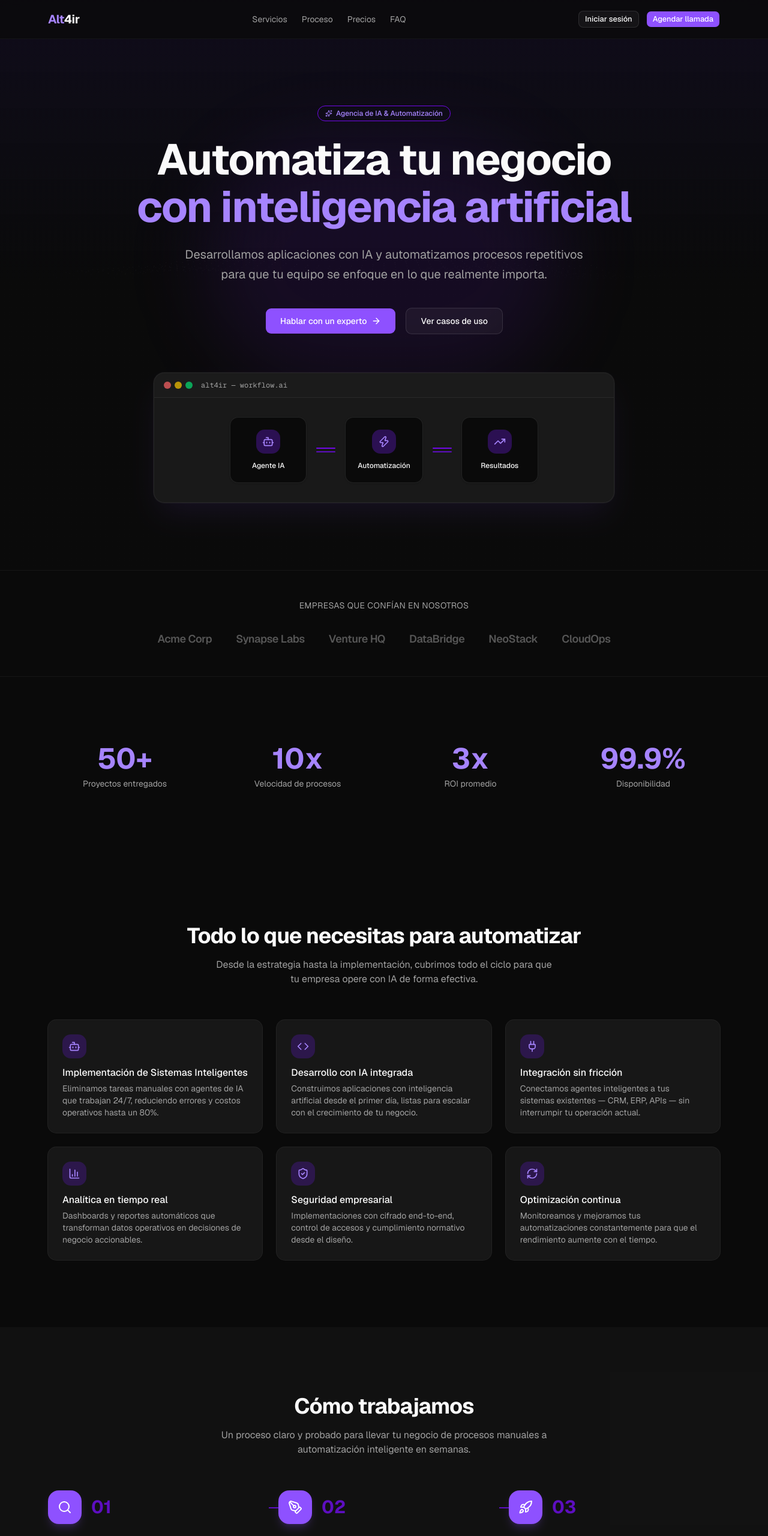
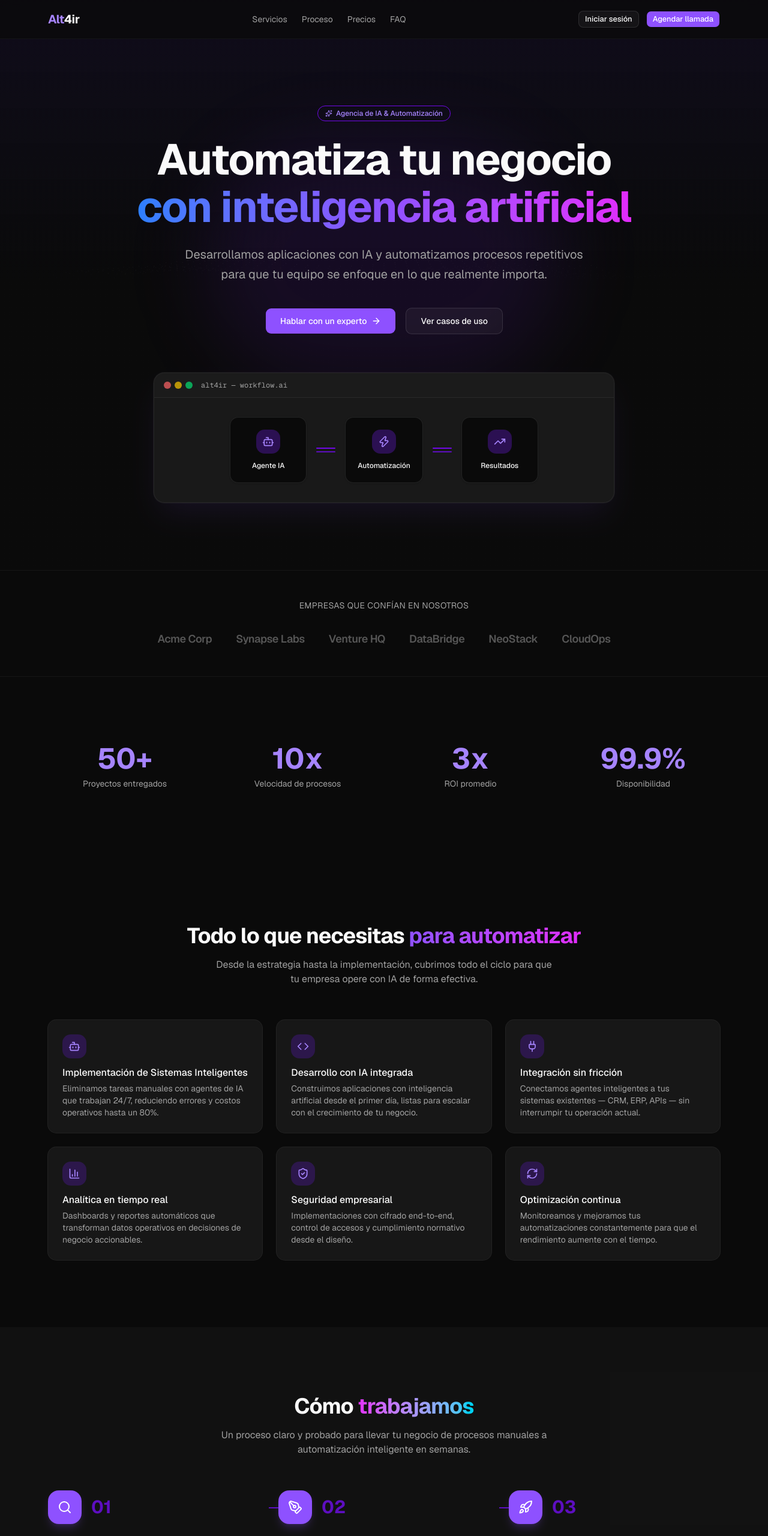
Before and after one commit to jesuslj0/alt4ir-agency, a Next.js app: page / in a window 1280 px wide. Shown: the top 2560 px of the page at 60% size. Built offline with nearby package versions, Linux system fonts and the light colour scheme.

Commit message:
Añadir design.md de stitch 2.0 y actualizar el fondo y los colores de los títulos

```diff
--- a/app/page.tsx
+++ b/app/page.tsx
@@ -14,11 +14,13 @@ import CTABanner from "@/components/sections/CTABanner"
 export default function Home() {
   return (
     <>
-      <DottedSurface />
       <Navbar />
       <main>
-        <Hero />
-        <LogoBar />
+        <div className="relative overflow-hidden">
+          <DottedSurface />
+          <Hero />
+          <LogoBar />
+        </div>
         <Stats />
         <Features />
         <HowItWorks />
--- a/components/sections/CTABanner.tsx
+++ b/components/sections/CTABanner.tsx
@@ -13,7 +13,10 @@ export default function CTABanner() {
 
           <div className="relative">
             <h2 className="text-3xl font-bold tracking-tight text-white md:text-4xl">
-              ¿Listo para automatizar tu negocio?
+              ¿Listo para automatizar{" "}
+              <span className="bg-gradient-to-r from-fuchsia-300 to-cyan-300 bg-clip-text text-transparent">
+                tu negocio?
+              </span>
             </h2>
             <p className="mt-4 text-violet-100 max-w-xl mx-auto">
               Agenda una llamada gratuita y descubre en 30 minutos cómo la IA puede transformar tus procesos más críticos.
--- a/components/sections/FAQ.tsx
+++ b/components/sections/FAQ.tsx
@@ -44,7 +44,10 @@ export default function FAQ() {
       <div className="max-w-6xl mx-auto px-4">
         <div className="text-center mb-14">
           <h2 className="text-3xl font-bold tracking-tight md:text-4xl">
-            Preguntas frecuentes
+            Preguntas{" "}
+            <span className="bg-gradient-to-r from-fuchsia-500 to-cyan-400 bg-clip-text text-transparent">
+              frecuentes
+            </span>
           </h2>
           <p className="mt-4 text-muted-foreground max-w-xl mx-auto">
             Todo lo que necesitas saber antes de automatizar con Alt4ir.
--- a/components/sections/Features.tsx
+++ b/components/sections/Features.tsx
@@ -46,7 +46,10 @@ export default function Features() {
       <div className="max-w-6xl mx-auto px-4">
         <div className="text-center mb-14">
           <h2 className="text-3xl font-bold tracking-tight md:text-4xl">
-            Todo lo que necesitas para automatizar
+            Todo lo que necesitas{" "}
+            <span className="bg-gradient-to-r from-violet-500 to-fuchsia-500 bg-clip-text text-transparent">
+              para automatizar
+            </span>
           </h2>
           <p className="mt-4 text-muted-foreground max-w-xl mx-auto">
             Desde la estrategia hasta la implementación, cubrimos todo el ciclo para que tu empresa opere con IA de forma efectiva.
--- a/components/sections/Hero.tsx
+++ b/components/sections/Hero.tsx
@@ -22,7 +22,7 @@ export default function Hero() {
 
           <h1 className="text-4xl font-bold tracking-tight md:text-6xl lg:text-7xl max-w-4xl leading-[1.1]">
             Automatiza tu negocio{" "}
-            <span className="text-violet-600 dark:text-violet-400">
+            <span className="bg-gradient-to-r from-blue-500 via-violet-500 to-fuchsia-500 bg-clip-text text-transparent">
               con inteligencia artificial
             </span>
           </h1>
--- a/components/sections/HowItWorks.tsx
+++ b/components/sections/HowItWorks.tsx
@@ -30,7 +30,10 @@ export default function HowItWorks() {
       <div className="max-w-6xl mx-auto px-4">
         <div className="text-center mb-14">
           <h2 className="text-3xl font-bold tracking-tight md:text-4xl">
-            Cómo trabajamos
+            Cómo{" "}
+            <span className="bg-gradient-to-r from-fuchsia-500 to-cyan-400 bg-clip-text text-transparent">
+              trabajamos
+            </span>
           </h2>
           <p className="mt-4 text-muted-foreground max-w-xl mx-auto">
             Un proceso claro y probado para llevar tu negocio de procesos manuales a automatización inteligente en semanas.
--- a/components/sections/Pricing.tsx
+++ b/components/sections/Pricing.tsx
@@ -61,7 +61,10 @@ export default function Pricing() {
       <div className="max-w-6xl mx-auto px-4">
         <div className="text-center mb-14">
           <h2 className="text-3xl font-bold tracking-tight md:text-4xl">
-            Planes que se adaptan a tu negocio
+            Planes que se adaptan{" "}
+            <span className="bg-gradient-to-r from-blue-500 to-violet-600 bg-clip-text text-transparent">
+              a tu negocio
+            </span>
           </h2>
           <p className="mt-4 text-muted-foreground max-w-xl mx-auto">
             Desde un diagnóstico gratuito hasta transformación digital completa. Empieza donde tenga más sentido para tu empresa.
--- a/components/sections/Testimonials.tsx
+++ b/components/sections/Testimonials.tsx
@@ -33,7 +33,10 @@ export default function Testimonials() {
       <div className="max-w-6xl mx-auto px-4">
         <div className="text-center mb-14">
           <h2 className="text-3xl font-bold tracking-tight md:text-4xl">
-            Lo que dicen nuestros clientes
+            Lo que dicen{" "}
+            <span className="bg-gradient-to-r from-violet-500 to-fuchsia-500 bg-clip-text text-transparent">
+              nuestros clientes
+            </span>
           </h2>
           <p className="mt-4 text-muted-foreground max-w-xl mx-auto">
             Empresas que ya automatizaron sus procesos con Alt4ir y transformaron su operación.
--- a/components/ui/dotted-surface.tsx
+++ b/components/ui/dotted-surface.tsx
@@ -89,7 +89,7 @@ export function DottedSurface({ className, ...props }: DottedSurfaceProps) {
   return (
     <div
       ref={containerRef}
-      className={cn('pointer-events-none fixed inset-0 -z-10', className)}
+      className={cn('pointer-events-none absolute inset-0 -z-10', className)}
       {...props}
     />
   );
```
Also changed, not shown: 1 other file (tests, documents, lock files or other folders).
